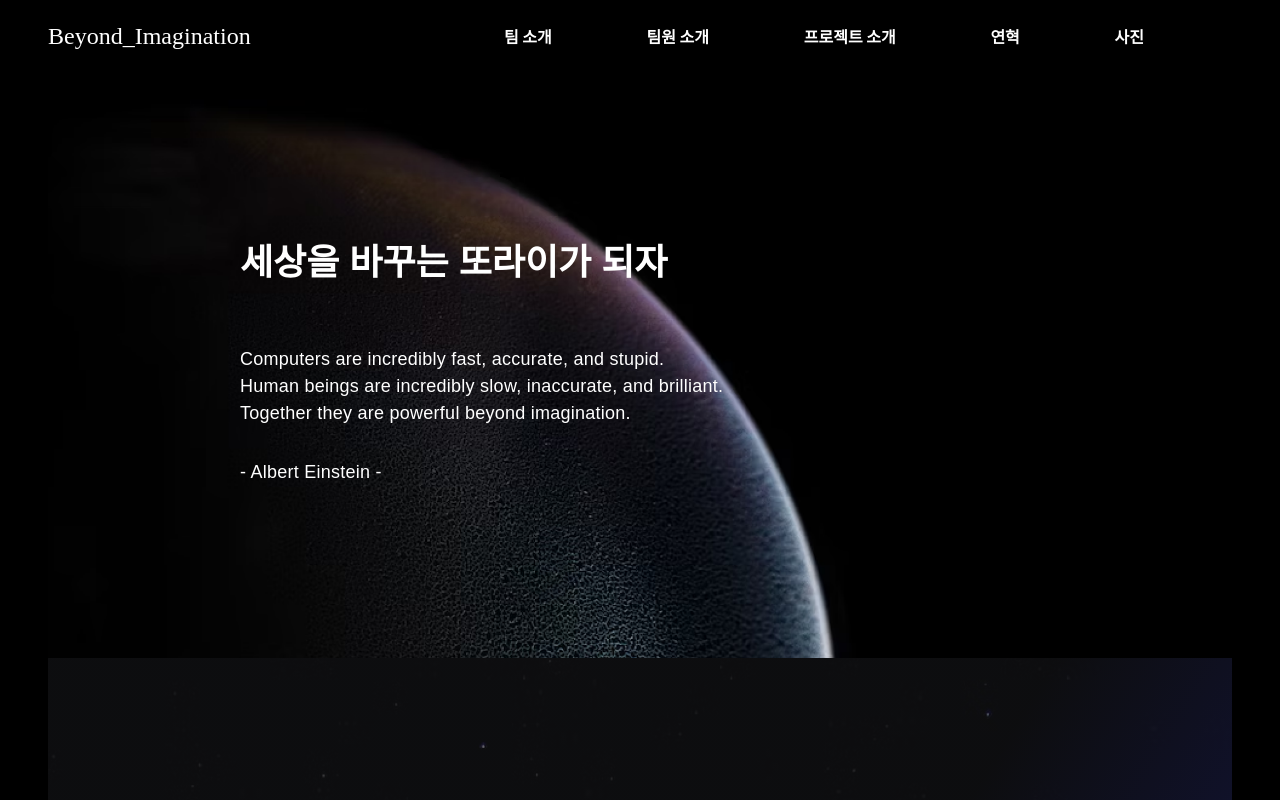
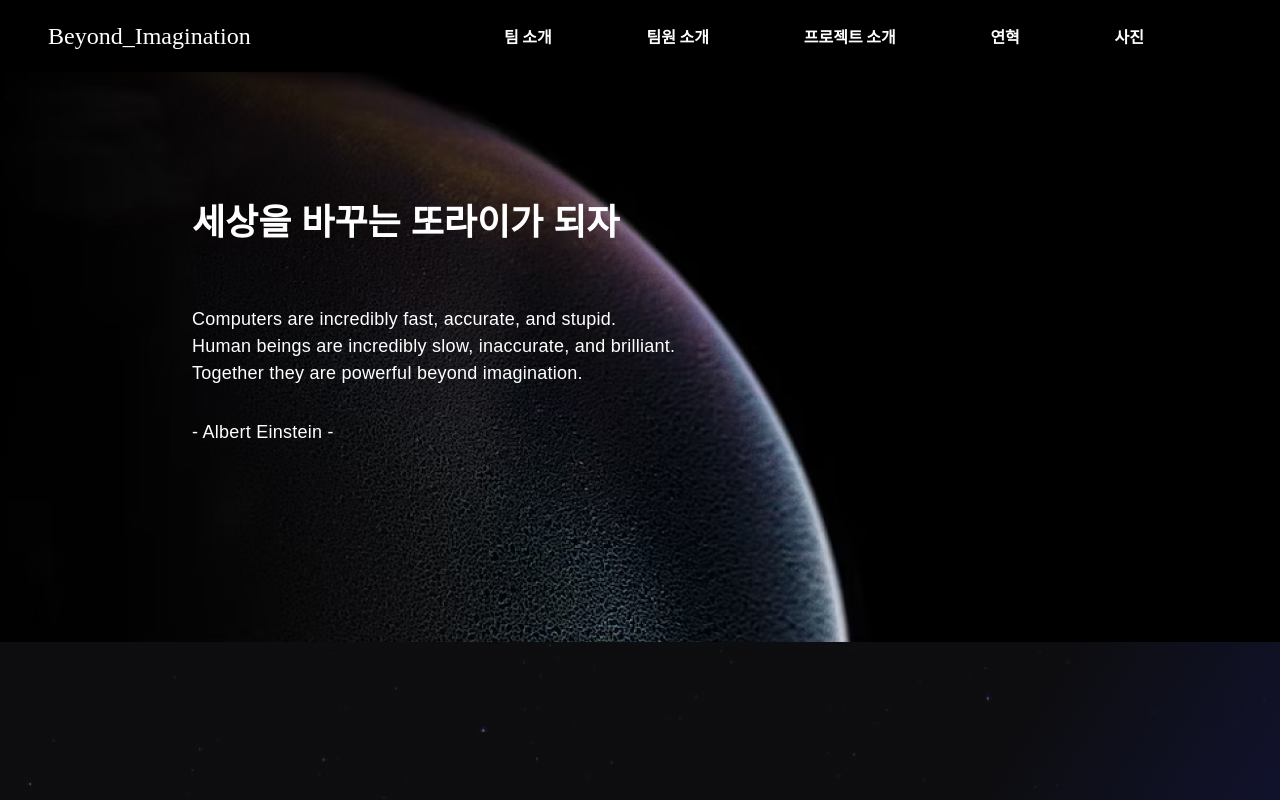
Before and after one commit to Beyond-Imagination/homepage, a Next.js app: page / in a window 1280 px wide. Shown: the top 800 px of the page. Built offline with nearby package versions, Linux system fonts and the light colour scheme; no server answers; a web font is replaced by a local one.

Commit message:
mainpage 간격 수정
Merge-request: B-I-HOMEPAGE-MR-19
Merged-by: 희수 전 <acesk123@gmail.com>

```diff
--- a/pages/_app.js
+++ b/pages/_app.js
@@ -1,3 +1,4 @@
+import { useRouter } from 'next/router'
 import '../styles/globals.css'
 import Header from '../components/layout/Header'
 import Footer from '../components/layout/Footer'
@@ -6,6 +7,13 @@ import 'slick-carousel/slick/slick-theme.css'
 import Head from 'next/head'
 
 function MyApp({ Component, pageProps }) {
+  const router = useRouter()
+
+  let mainStyle = `my-16 px-12 flex-1`
+  if (router.pathname === '/') {
+    mainStyle = `flex-1` // index.js에는 mainstyle 적용을 하지 않습니다.
+  }
+
   return (
     <>
       <Head>
@@ -14,7 +22,7 @@ function MyApp({ Component, pageProps }) {
       <Header
         className={`flex justify-between px-12 fixed top-0 w-full bg-black`}
       ></Header>
-      <main className={`mt-16 px-12 flex-1`}>
+      <main className={mainStyle}>
         <Component {...pageProps} />
       </main>
       <Footer className={`px-12`}></Footer>
```
